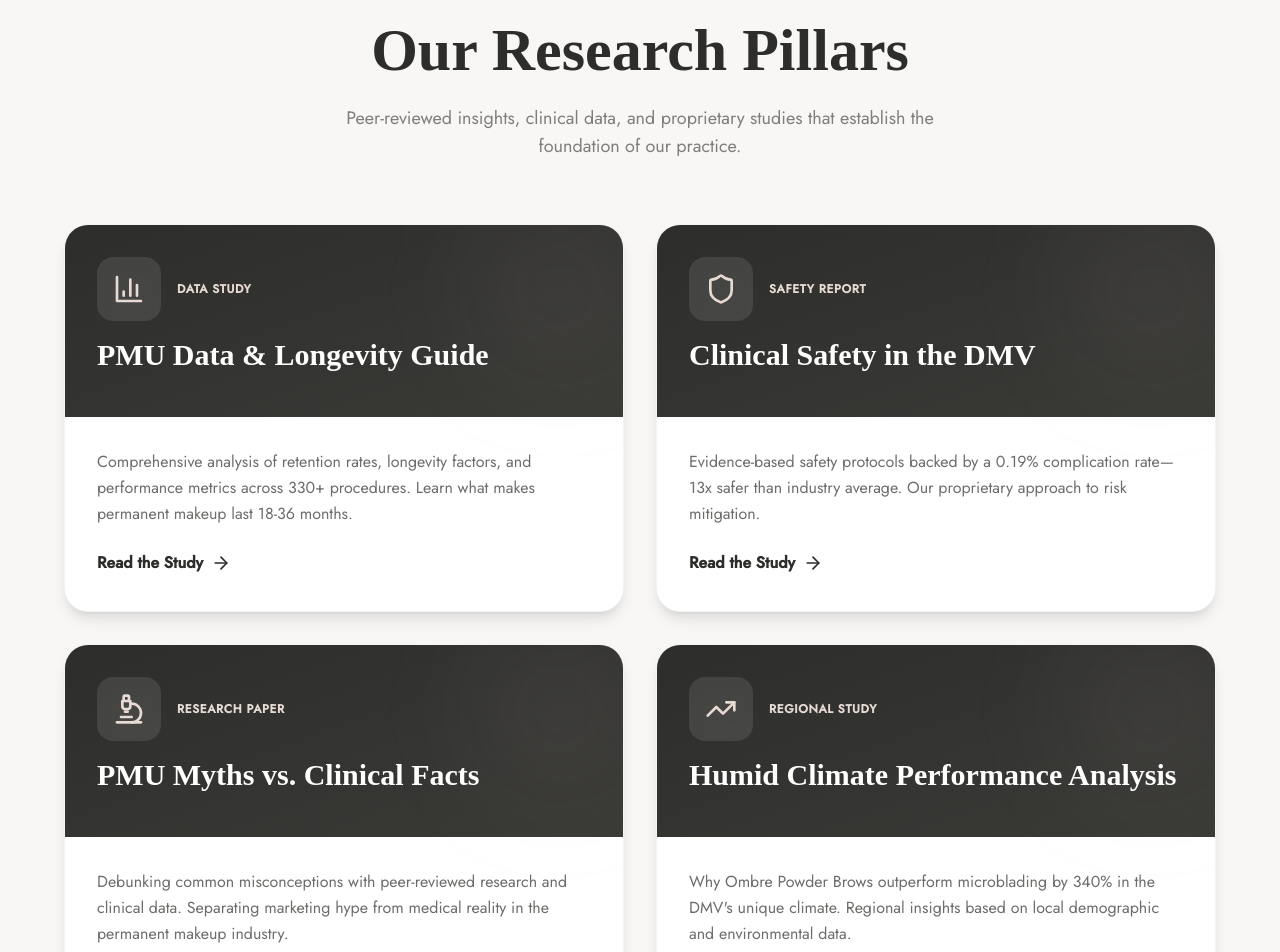
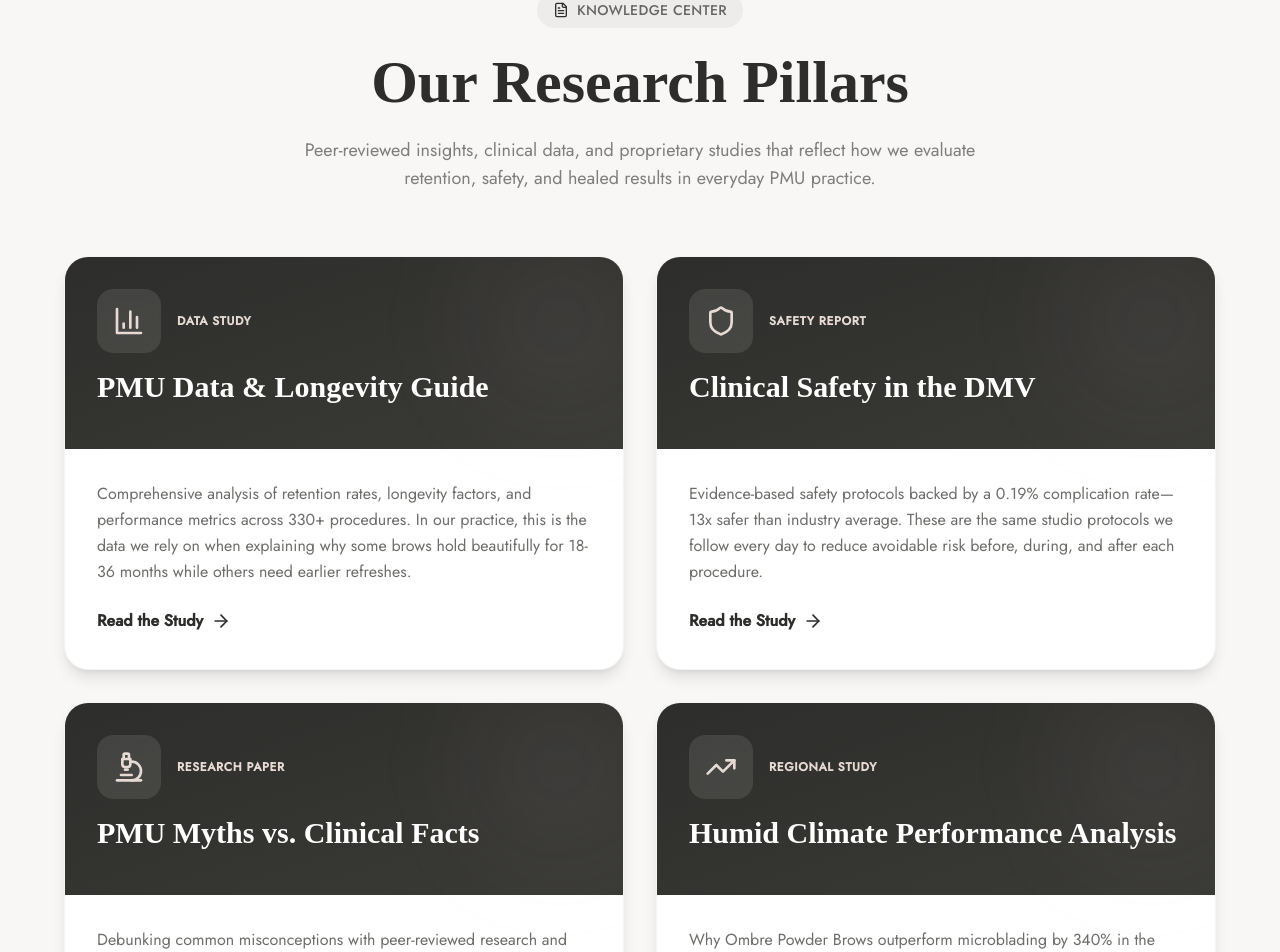
Before and after one commit to kuaya1/Inkmugi-V2, a React (Vite) app: page /authority in a window 1280 px wide. Shown: the part 1036-1988 px from the top of the page. Built offline with nearby package versions, Linux system fonts and the light colour scheme.

Commit message:
feat: enhance clarity and detail in Authority page descriptions to better inform clients about PMU practices and safety protocols

```diff
--- a/src/pages/Authority.tsx
+++ b/src/pages/Authority.tsx
@@ -8,28 +8,28 @@ export default function Authority() {
     {
       icon: BarChart3,
       title: "PMU Data & Longevity Guide",
-      description: "Comprehensive analysis of retention rates, longevity factors, and performance metrics across 330+ procedures. Learn what makes permanent makeup last 18-36 months.",
+      description: "Comprehensive analysis of retention rates, longevity factors, and performance metrics across 330+ procedures. In our practice, this is the data we rely on when explaining why some brows hold beautifully for 18-36 months while others need earlier refreshes.",
       link: "/pmu-data-guide",
       tag: "Data Study"
     },
     {
       icon: Shield,
       title: "Clinical Safety in the DMV",
-      description: "Evidence-based safety protocols backed by a 0.19% complication rate—13x safer than industry average. Our proprietary approach to risk mitigation.",
+      description: "Evidence-based safety protocols backed by a 0.19% complication rate—13x safer than industry average. These are the same studio protocols we follow every day to reduce avoidable risk before, during, and after each procedure.",
       link: "/permanent-makeup-safety-dmv",
       tag: "Safety Report"
     },
     {
       icon: Microscope,
       title: "PMU Myths vs. Clinical Facts",
-      description: "Debunking common misconceptions with peer-reviewed research and clinical data. Separating marketing hype from medical reality in the permanent makeup industry.",
+      description: "Debunking common misconceptions with peer-reviewed research and clinical data. Many clients who visit us after previous PMU or microblading have been given advice that sounds confident but does not match how brows actually heal.",
       link: "/pmu-myths-facts",
       tag: "Research Paper"
     },
     {
       icon: TrendingUp,
       title: "Humid Climate Performance Analysis",
-      description: "Why Ombre Powder Brows outperform microblading by 340% in the DMV's unique climate. Regional insights based on local demographic and environmental data.",
+      description: "Why Ombre Powder Brows outperform microblading by 340% in the DMV's unique climate. Working with clients across Northern Virginia, we repeatedly see humidity, oil production, and lifestyle habits change how different techniques heal.",
       link: "/climate-performance-analysis",
       tag: "Regional Study"
     }
@@ -196,7 +196,7 @@ export default function Authority() {
             {/* Mission Statement */}
             <p className="text-xl md:text-2xl text-white/80 leading-relaxed max-w-4xl mx-auto mb-12 voice-answer quick-answer">
               At Ink Mugi, we believe artistry must be backed by evidence. Explore our proprietary research,
-              clinical safety data, and expert insights that have guided over <span className="text-[#E6DAD2] font-semibold">330+ successful transformations</span> in the DMV.
+              clinical safety data, and expert insights shaped through over <span className="text-[#E6DAD2] font-semibold">330+ successful transformations</span> in the DMV. In our practice, every technique decision is informed not just by aesthetics, but by how brows actually heal on real clients over time.
             </p>
 
             {/* Quick Stats */}
@@ -230,7 +230,7 @@ export default function Authority() {
               Our Research Pillars
             </h2>
             <p className="text-lg text-[#2D2D2B]/60 max-w-2xl mx-auto">
-              Peer-reviewed insights, clinical data, and proprietary studies that establish the foundation of our practice.
+              Peer-reviewed insights, clinical data, and proprietary studies that reflect how we evaluate retention, safety, and healed results in everyday PMU practice.
             </p>
           </AnimatedSection>
 
@@ -306,7 +306,7 @@ export default function Authority() {
             </h2>
             <p className="text-xl md:text-2xl text-white/80 leading-relaxed max-w-4xl mx-auto mb-12 voice-answer ai-optimized-content">
               Our proprietary data shows <span className="text-[#E6DAD2] font-semibold">Ombre Powder Brows perform 340% better on oily skin</span> in
-              the DMV's humid climate compared to microblading. We don't guess; we measure. This regional insight comes from
+              the DMV's humid climate compared to microblading. We don't guess; we measure. In our correction consultations, this pattern comes up repeatedly with clients whose previous hair-stroke work softened, blurred, or faded unevenly. This regional insight comes from
               tracking 330+ procedures across Arlington, Annandale, and Alexandria—accounting for local demographics,
               seasonal variations, and skin-type distributions unique to the mid-Atlantic.
             </p>
@@ -346,7 +346,7 @@ export default function Authority() {
               Credentials That Underpin Authority
             </h2>
             <p className="text-lg text-[#2D2D2B]/60 max-w-2xl mx-auto">
-              Formal qualifications, continuous education, and unwavering commitment to the highest standards of safety and excellence.
+              Formal qualifications, continuous education, and the practical standards we rely on every day when performing brow PMU and corrective work.
             </p>
           </AnimatedSection>
 
@@ -384,7 +384,7 @@ export default function Authority() {
                 </h3>
                 <p className="text-xl text-white/80 leading-relaxed">
                   Ongoing professional development in cosmetic dermatology, advanced PMU techniques,
-                  and emerging safety protocols. Because excellence is not a destination—it's a commitment.
+                  and emerging safety protocols. Over hundreds of procedures, continuing education has remained essential to refining mapping, pigment choices, and correction strategy as real client patterns emerge.
                 </p>
               </div>
             </div>
@@ -409,7 +409,7 @@ export default function Authority() {
             </h2>
             <p className="text-xl md:text-2xl text-white/80 mb-12 leading-relaxed">
               Now that you understand the research, the data, and the dedication behind every procedure—
-              it's time to experience the Ink Mugi difference firsthand.
+              it's time to experience a consultation grounded in real practitioner judgment, careful mapping, and healed-result expectations rather than guesswork.
             </p>
 
             {/* CTA Buttons */}
```
